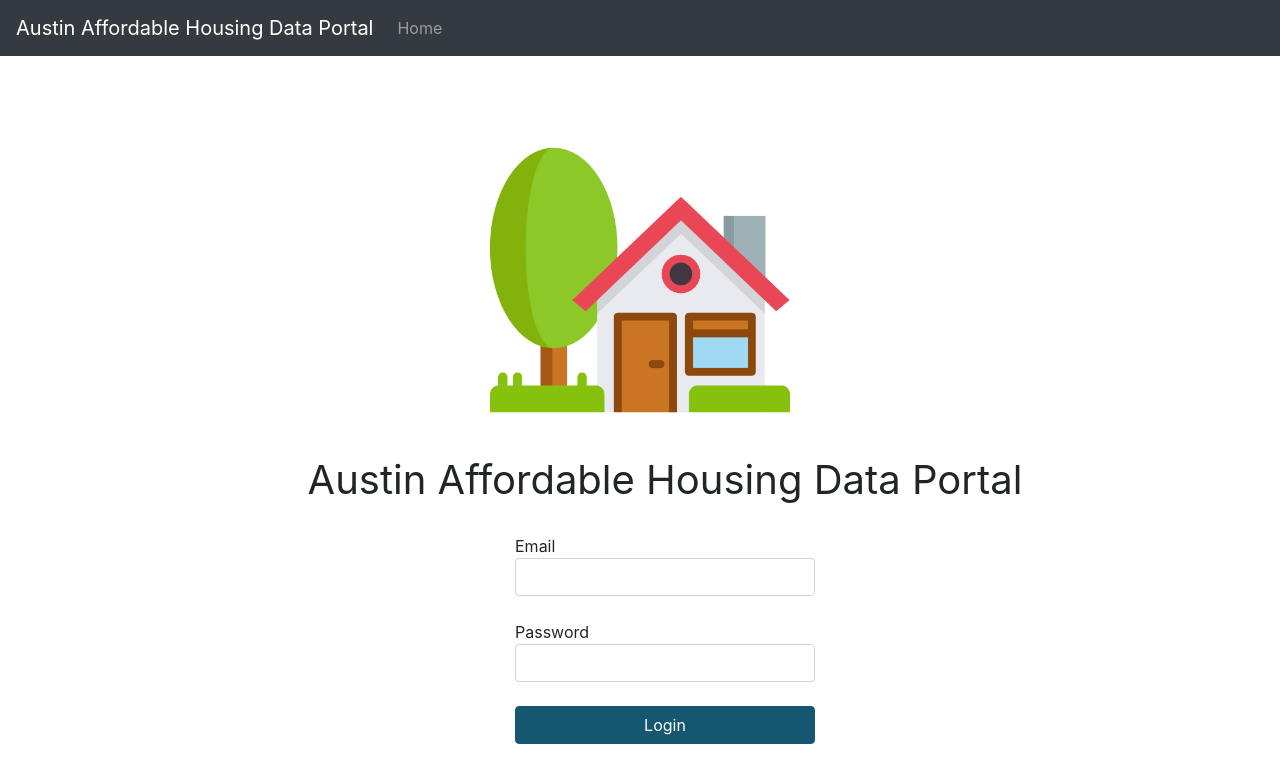
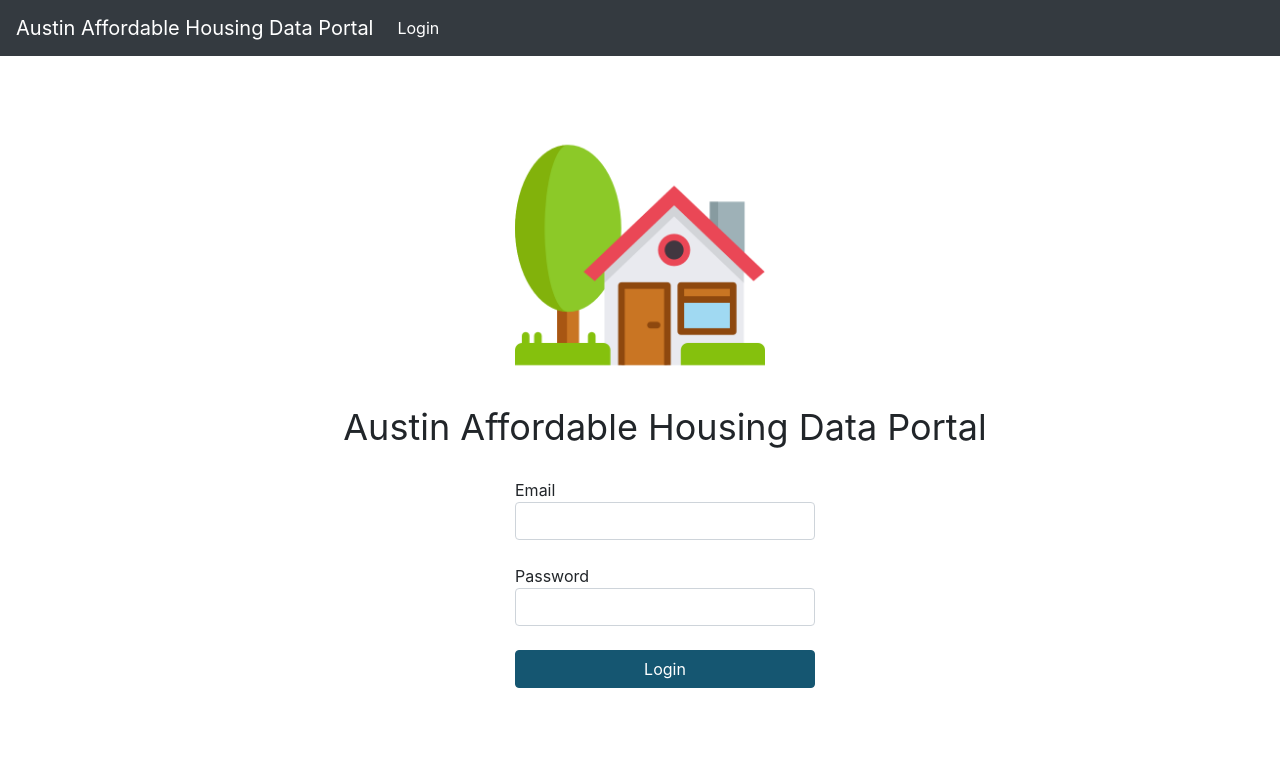
Before and after one commit to cityofaustin/affordable-housing-data-client, a React (Create React App) app: page / in a window 1280 px wide. Shown: the top 782 px of the page. Built offline with nearby package versions, Linux system fonts and the light colour scheme; no server answers.

Commit message:
misc. changes for better display

```diff
--- a/public/index.html
+++ b/public/index.html
@@ -1,5 +1,7 @@
 <!DOCTYPE html>
+<html>
   <head>
+    <title>Affordable Housing</title>
     <meta charset="utf-8" />
     <link rel="shortcut icon" href="%PUBLIC_URL%/favicon.ico" />
     <meta
@@ -21,7 +23,6 @@
       work correctly both with client-side routing and a non-root public URL.
       Learn how to configure a non-root public URL by running `npm run build`.
     -->
-    <title>Affordable Housing</title>
     <link rel="stylesheet" href="https://maxcdn.bootstrapcdn.com/bootstrap/4.3.1/css/bootstrap.min.css" integrity="sha384-ggOyR0iXCbMQv3Xipma34MD+dH/1fQ784/j6cY/iJTQUOhcWr7x9JvoRxT2MZw1T" crossorigin="anonymous"/>
     <style>
         body {
@@ -35,8 +36,6 @@
         });
       };
     </script>
-
-
   </head>
   <body>
     <noscript>You need to enable JavaScript to run this app.</noscript>
--- a/src/components/Login/Login.css
+++ b/src/components/Login/Login.css
@@ -24,7 +24,7 @@
 }
 
 #affordable-housing-data-hub-title {
-	font-size: 40px;
+	font-size: 36px;
 	margin-top: 20px;
 	margin-left: 50px;
 }
@@ -46,6 +46,6 @@
 }
 
 #login-img-container > img {
-	width: 300px;
-	height: 300px;
+	width: 250px;
+	height: 250px;
 }
--- a/src/components/Navbar.js
+++ b/src/components/Navbar.js
@@ -62,8 +62,8 @@ class NavBar extends Component {
 
         const loginRegLink = (
             <ul className="navbar-nav">
-                <li className="nav-item">
-                    <Link href="/" className="nav-link">Home</Link>
+                <li className="nav-item active">
+                    <Link href="/" className="nav-link">Login</Link>
                 </li>
             </ul>
         )
--- a/src/components/Registration.js
+++ b/src/components/Registration.js
@@ -132,7 +132,8 @@ class Registration extends Component {
 
     render () {
         if ((localStorage.getItem('is_admin') > 1) ||(localStorage.getItem('is_admin') === null)) {
-            return <h4>&nbsp;&nbsp;Access Denied.</h4>
+			return <Redirect to="/" />;
+            //return <h4>&nbsp;&nbsp;Access Denied.</h4>
         } else if (this.state && this.state.redirectTo) {
 			return <Redirect to={this.state.redirectTo} />;
         } else {
--- a/src/components/UpdateProperties/UpdateProperties.jsx
+++ b/src/components/UpdateProperties/UpdateProperties.jsx
@@ -24,11 +24,11 @@ class UpdateProperties extends Component {
 		var queryString = '/update_properties_list?userEmail=' + email;
 		axios.get(queryString)
 			.then((res) => {
-				console.log(res);
+				//console.log(res);
 				this.setState({data: res.data.data, showUpdateProperties: true});
 			})
 			.catch((e) => {
-				console.log(e.response);
+				//console.log(e.response);
 				// if not authorized, we want to redirect to login page
 				if (e && e.response && !e.response.data.success && e.response.data.redirect) {
 					this.setState({redirectTo: '/'});
```
